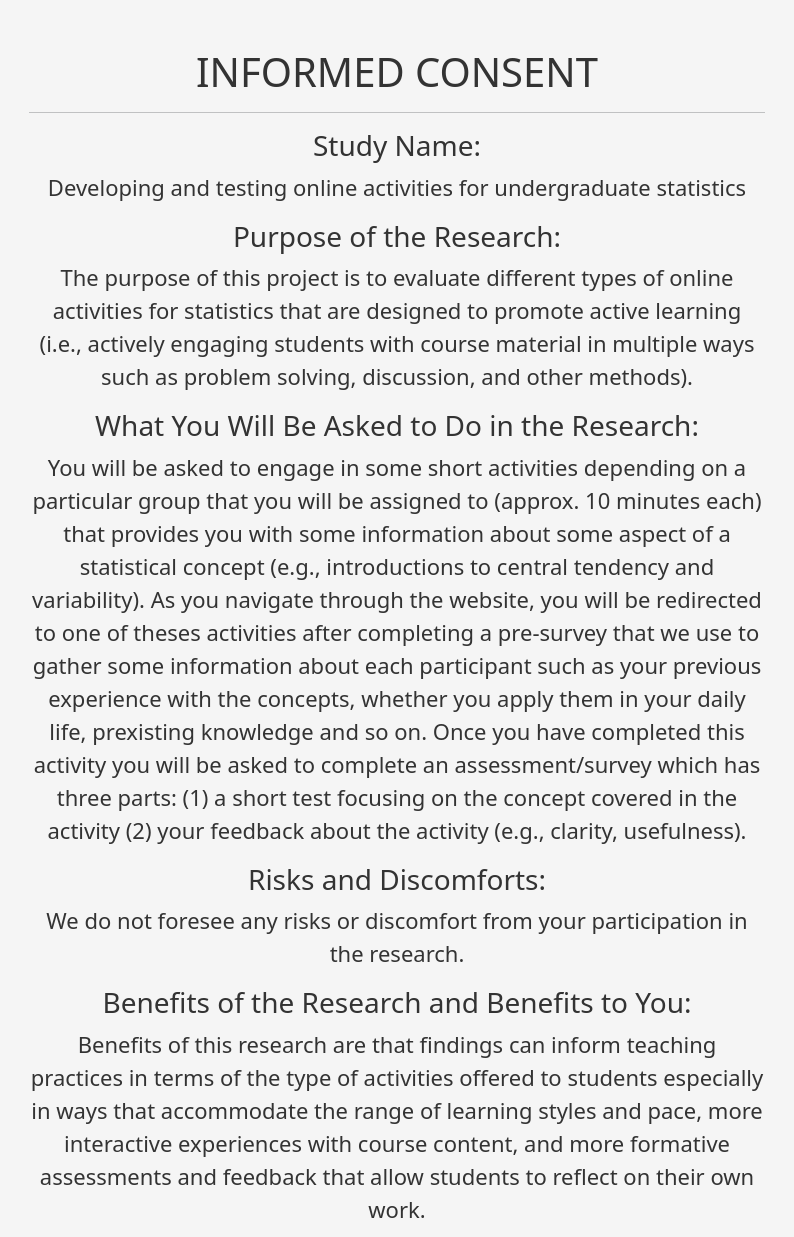
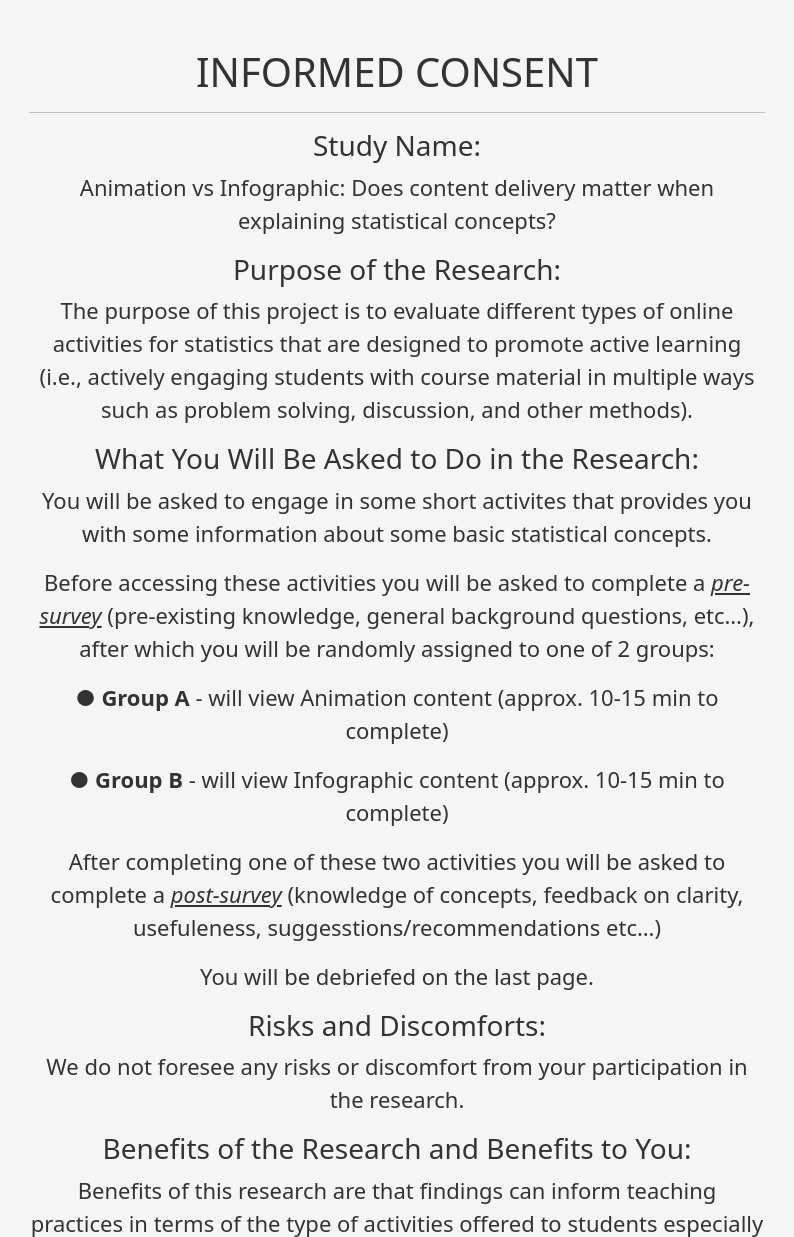
Before and after one commit to CraftInsights/FastAPIResearchStudy, a FastAPI app: page /ethics in a window 1280 px wide. Shown: the part 74-1311 px from the top of the page, without its empty margins (243-1037 px from the left). Run offline with FastAPI, Linux system fonts and the light colour scheme.

Commit message:
Small overhaul of site [infographics, pages, main.py]

```diff
--- a/assets/css/main.css
+++ b/assets/css/main.css
@@ -112,7 +112,7 @@ mark {
 }
 
 .carousel-inner img, .carousel-inner video {
-    max-height: 540px;  /* Adjust this value to fit your needs */
+    max-height: 740px;  /* Adjust this value to fit your needs */
     max-width: 960px;
     margin: 0 auto; /* Centers the image horizontally */
 }
--- a/main.py
+++ b/main.py
@@ -3,6 +3,7 @@ from fastapi.staticfiles import StaticFiles
 from fastapi.templating import Jinja2Templates
 from fastapi.responses import RedirectResponse, StreamingResponse, Response
 from filelock import FileLock
+
 import mimetypes
 import json
 import uuid
@@ -76,14 +77,12 @@ def homepage(request: Request):
     return templates.TemplateResponse("index.html", {"request": request})
 
 # Ethics + Consent page
-
 @app.get("/ethics")
 def ethics(request: Request):
     participant_id = str(uuid.uuid4())  # Generate a unique participant ID
     return templates.TemplateResponse("ethics.html", {"request": request, "participantID": participant_id})
 
 # Debrief
-
 @app.get("/debrief")
 def debrief(request: Request):
     return templates.TemplateResponse("debrief.html", {"request": request})
@@ -203,7 +202,6 @@ def infographic5(request: Request, participantID: str):
 def pre_survey(request: Request, participantID: str = None):
     return templates.TemplateResponse("pre_survey.html", {"request": request, "participantID": participantID})
 
-
 @app.get("/post_survey_videos")
 def post_survey_videos(participantID: str):
     post_survey_url = f"https://yorkufoh.ca1.qualtrics.com/jfe/form/SV_2rzqeitqJa1ZWpU?participantID={participantID}"
@@ -218,7 +216,6 @@ def post_survey_infographic(participantID: str):
 
 
 
-
 if __name__ == "__main__":
     import uvicorn
     uvicorn.run(app, host="0.0.0.0", port=8000)
--- a/templates/debrief.html
+++ b/templates/debrief.html
@@ -171,7 +171,7 @@
 
                 <hr class="mt-5 mb-5">
 
-                <h2>Survey for $20 Gift Card</h2>
+                <h2>Survey for $25 Gift Card Giveaway</h2>
                 <div class="container w-80">
                     <a class="btn btn-primary btn-lg mt-4 mb-3" href="https://yorkufoh.ca1.qualtrics.com/jfe/form/SV_eh8DVqzn0BNY2tU">Proceed</a>
                 </div>
--- a/templates/ethics.html
+++ b/templates/ethics.html
@@ -8,26 +8,31 @@
             <div id="ethics">
                 <h1 class="code-line" data-line-start=0 data-line-end=1 ><a id="Informed_Consent_0"></a>INFORMED CONSENT</h1>
                     <hr>
-                    <h3 class="code-line" data-line-start=2 data-line-end=3 ><a id="Study_Name_2"></a>Study Name:</h2>
-                    <p class="has-line-data" data-line-start="3" data-line-end="4">Developing and testing online activities for undergraduate statistics</p>
+                    <h3 class="code-line" data-line-start="2" data-line-end="3" ><a id="Study_Name_2"></a>Study Name:</h2>
+                    <p class="has-line-data" data-line-start="3" data-line-end="4">Animation vs Infographic: Does content delivery matter when explaining statistical concepts?</p>
                     <h3 class="code-line" data-line-start=5 data-line-end=6 ><a id="Purpose_of_the_Research_5"></a>Purpose of the Research:</h2>
                     <p class="has-line-data" data-line-start="6" data-line-end="7">The purpose of this project is to evaluate different types of online activities for statistics that are designed to promote active learning (i.e., actively engaging students with course material in multiple ways such as problem solving, discussion, and other methods).</p>
-                    <h3 class="code-line" data-line-start=8 data-line-end=9 ><a id="What_You_Will_Be_Asked_to_Do_in_the_Research_8"></a>What You Will Be Asked to Do in the Research:</h2>
-                    <p class="has-line-data" data-line-start="9" data-line-end="10">You will be asked to engage in some short activities depending on a particular group that you will be assigned to (approx. 10 minutes each) that provides you with some information about some aspect of a statistical concept (e.g., introductions to central tendency and variability). As you navigate through the website, you will be redirected to one of theses activities after completing a pre-survey that we use to gather some information about each participant such as your previous experience with the concepts, whether you apply them in your daily life, prexisting knowledge and so on. Once you have completed this activity you will be asked to complete an assessment/survey which has three parts: (1) a short test focusing on the concept covered in the activity (2) your feedback about the activity (e.g., clarity, usefulness).</p>
-                    <h3 class="code-line" data-line-start=11 data-line-end=12 ><a id="Risks_and_Discomforts_11"></a>Risks and Discomforts:</h2>
-                    <p class="has-line-data" data-line-start="12" data-line-end="13">We do not foresee any risks or discomfort from your participation in the research.</p>
-                    <h3 class="code-line" data-line-start=14 data-line-end=15 ><a id="Benefits_of_the_Research_and_Benefits_to_You_14"></a>Benefits of the Research and Benefits to You:</h2>
-                    <p class="has-line-data" data-line-start="15" data-line-end="16">Benefits of this research are that findings can inform teaching practices in terms of the type of activities offered to students especially in ways that accommodate the range of learning styles and pace, more interactive experiences with course content, and more formative assessments and feedback that allow students to reflect on their own work.</p>
-                    <h3 class="code-line" data-line-start=17 data-line-end=18 ><a id="Voluntary_Participation_and_Withdrawal_17"></a>Voluntary Participation and Withdrawal:</h2>
-                    <p class="has-line-data" data-line-start="18" data-line-end="19">Your participation in the study is completely voluntary and you may choose to stop participating at any time.  Your decision not to volunteer, to stop participating, or to refuse to answer particular questions will not influence the nature of your relationship with York University either now, or in the future. In the event you withdraw from the study, all associated data collected will be immediately destroyed wherever possible.</p>
-                    <h3 class="code-line" data-line-start=20 data-line-end=21 ><a id="Confidentiality_20"></a>Confidentiality:</h2>
-                    <p class="has-line-data" data-line-start="21" data-line-end="22">All information you supply during the research will be held in confidence. Data will be collected through the online platform, Qualtrics, in an anonymous manner, and stored on a secure server, data repository and/or encrypted USB. These data will be kept indefinitely in order to inform and advance the scientific/scholarly community. After the data collection period, which is occurring over a 2-year period, these data will be shared in an anonymized form publicly on a data repository like Open Science Framework (OSF) or Dataverse. Confidentiality will be provided to the fullest extent possible by law.</p>
-                    <p class="has-line-data" data-line-start="23" data-line-end="24">The data collected in this research project may be used – in an anonymized form - by members of the research team in subsequent research investigations exploring similar lines of inquiry.  Such projects will still undergo ethics review by the HPRC, our institutional REB.  Any secondary use of anonymized data by the research team will be treated with the same degree of confidentiality and anonymity as in the original research project.</p>
-                    <p class="has-line-data" data-line-start="25" data-line-end="26">“The researcher(s) acknowledge that the host of the online survey (i.e., Qualtrics) may automatically collect participant data without their knowledge (i.e., IP addresses.) Although this information may be provided or made accessible to the researchers, it will not be used or saved without participant’s consent on the researcher’s system.  Further, “Because this project employs e-based collection techniques, data may be subject to access by third parties as a result of various security legislation now in place in many countries and thus the confidentiality and privacy of data cannot be guaranteed during web-based transmission.”</p>
-                    <h3 class="code-line" data-line-start=27 data-line-end=28 ><a id="Questions_About_the_Research_27"></a>Questions About the Research?</h2>
-                    <p class="has-line-data" data-line-start="28" data-line-end="29">If you have questions about the research in general or about your role in the study, please feel free to contact Dr. Herbert by e-mail (<a href="mailto:herbertm@yorku.ca">herbertm@yorku.ca</a>).  This research has received ethics review and approval by the Human Participants Review Sub-Committee, York University’s Ethics Review Board and conforms to the standards of the Canadian Tri-Council Research Ethics guidelines. If you have any questions about this process, or about your rights as a participant in the study, please contact the Sr. Manager &amp; Policy Advisor for the Office of Research Ethics, 5th Floor, Kaneff Tower, York University (telephone 416-736-5914 or e-mail <a href="mailto:ore@yorku.ca">ore@yorku.ca</a>).</p>
-                    <h3 class="code-line" data-line-start=29 data-line-end=30 ><a id="Legal_Rights_and_Signatures_29"></a>Legal Rights and Signatures:</h2>
-                    <p class="has-line-data mb-4" data-line-start="30" data-line-end="31">I have understood the nature of this project being conducted by Dr. Herbert.  I am not waiving any of my legal rights by consenting to participate in this research.</p>information you supply during the research will be held in confidence. Data will be collected through the online platform, Qualtrics, in an anonymous manner, and stored on a secure server, data repository and/or encrypted USB. These data will be kept indefinitely in order to inform and advance the scientific/scholarly community. After the data collection period, which is occurring over a 2-year period, these data will be shared in an anonymized form publicly on a data repository like Open Science Framework (OSF) or Dataverse. Confidentiality will be provided to the fullest extent possible by law.</p>
+                    <h3 class="code-line" data-line-start="8" data-line-end="9" ><a id="What_You_Will_Be_Asked_to_Do_in_the_Research_8"></a>What You Will Be Asked to Do in the Research:</h2>
+                    <p class="has-line-data" data-line-start="9" data-line-end="10">You will be asked to engage in some short activites that provides you with some information about some basic statistical concepts.</p>
+                    <p class="has-line-data" data-line-start="11" data-line-end="12">Before accessing these activities you will be asked to complete a <u><i>pre-survey</i></u> (pre-existing knowledge, general background questions, etc…), after which you will be randomly assigned to one of 2 groups:</p>
+                    <p class="has-line-data" data-line-start="13" data-line-end="14">● <b>Group A</b> - will view Animation content (approx. 10-15 min to complete)</p>
+                    <p class="has-line-data" data-line-start="15" data-line-end="16">● <b>Group B</b> - will view Infographic content (approx. 10-15 min to complete)</p>
+                    <p class="has-line-data" data-line-start="17" data-line-end="18">After completing one of these two activities you will be asked to complete a <u><i>post-survey</i></u> (knowledge of concepts, feedback on clarity, usefuleness, suggesstions/recommendations etc…)</p>
+                    <p class="has-line-data" data-line-start="19" data-line-end="20">You will be debriefed on the last page.</p>
+                    <h3 class="code-line" data-line-start="21" data-line-end="22" ><a id="Risks_and_Discomforts_11"></a>Risks and Discomforts:</h2>
+                    <p class="has-line-data" data-line-start="22" data-line-end="23">We do not foresee any risks or discomfort from your participation in the research.</p>
+                    <h3 class="code-line" data-line-start="24" data-line-end="25" ><a id="Benefits_of_the_Research_and_Benefits_to_You_14"></a>Benefits of the Research and Benefits to You:</h2>
+                    <p class="has-line-data" data-line-start="25" data-line-end="26">Benefits of this research are that findings can inform teaching practices in terms of the type of activities offered to students especially in ways that accommodate the range of learning styles and pace, more interactive experiences with course content, and more formative assessments and feedback that allow students to reflect on their own work.</p>
+                    <h3 class="code-line" data-line-start="27" data-line-end="28" ><a id="Voluntary_Participation_and_Withdrawal_17"></a>Voluntary Participation and Withdrawal:</h2>
+                    <p class="has-line-data" data-line-start="29" data-line-end="30">Your participation in the study is completely voluntary and you may choose to stop participating at any time.  Your decision not to volunteer, to stop participating, or to refuse to answer particular questions will not influence the nature of your relationship with York University either now, or in the future. In the event you withdraw from the study, all associated data collected will be immediately destroyed wherever possible.</p>
+                    <h3 class="code-line" data-line-start="31" data-line-end="32" ><a id="Confidentiality_20"></a>Confidentiality:</h2>
+                    <p class="has-line-data" data-line-start="33" data-line-end="34">All information you supply during the research will be held in confidence. Data will be collected through the online platform, Qualtrics, in an anonymous manner, and stored on a secure server, data repository and/or encrypted USB. These data will be kept indefinitely in order to inform and advance the scientific/scholarly community. After the data collection period, which is occurring over a 2-year period, these data will be shared in an anonymized form publicly on a data repository like Open Science Framework (OSF) or Dataverse. Confidentiality will be provided to the fullest extent possible by law.</p>
+                    <p class="has-line-data" data-line-start="35" data-line-end="36">The data collected in this research project may be used – in an anonymized form - by members of the research team in subsequent research investigations exploring similar lines of inquiry.  Such projects will still undergo ethics review by the HPRC, our institutional REB.  Any secondary use of anonymized data by the research team will be treated with the same degree of confidentiality and anonymity as in the original research project.</p>
+                    <p class="has-line-data" data-line-start="37" data-line-end="38">“The researcher(s) acknowledge that the host of the online survey (i.e., Qualtrics) may automatically collect participant data without their knowledge (i.e., IP addresses.) Although this information may be provided or made accessible to the researchers, it will not be used or saved without participant’s consent on the researcher’s system.  Further, “Because this project employs e-based collection techniques, data may be subject to access by third parties as a result of various security legislation now in place in many countries and thus the confidentiality and privacy of data cannot be guaranteed during web-based transmission.”</p>
+                    <h3 class="code-line" data-line-start="39" data-line-end="40" ><a id="Questions_About_the_Research_27"></a>Questions About the Research?</h2>
+                    <p class="has-line-data" data-line-start="41" data-line-end="42">If you have questions about the research in general or about your role in the study, please feel free to contact Dr. Herbert by e-mail (<a href="mailto:herbertm@yorku.ca">herbertm@yorku.ca</a>).  This research has received ethics review and approval by the Human Participants Review Sub-Committee, York University’s Ethics Review Board and conforms to the standards of the Canadian Tri-Council Research Ethics guidelines. If you have any questions about this process, or about your rights as a participant in the study, please contact the Sr. Manager &amp; Policy Advisor for the Office of Research Ethics, 5th Floor, Kaneff Tower, York University (telephone 416-736-5914 or e-mail <a href="mailto:ore@yorku.ca">ore@yorku.ca</a>).</p>
+                    <h3 class="code-line" data-line-start="43" data-line-end="44" ><a id="Legal_Rights_and_Signatures_29"></a>Legal Rights and Signatures:</h2>
+                    <p class="has-line-data mb-4" data-line-start="45" data-line-end="46">I have understood the nature of this project being conducted by Dr. Herbert.  I am not waiving any of my legal rights by consenting to participate in this research.</p>information you supply during the research will be held in confidence. Data will be collected through the online platform, Qualtrics, in an anonymous manner, and stored on a secure server, data repository and/or encrypted USB. These data will be kept indefinitely in order to inform and advance the scientific/scholarly community. After the data collection period, which is occurring over a 2-year period, these data will be shared in an anonymized form publicly on a data repository like Open Science Framework (OSF) or Dataverse. Confidentiality will be provided to the fullest extent possible by law.</p>
             </div>
             <div class="consent-box mt-5">
                 <div class="form-check">
--- a/templates/index.html
+++ b/templates/index.html
@@ -4,7 +4,8 @@
     <!-- Your index.html specific content goes here -->
     <div class="jumbotron">
         <div class="container mt-5">
-          <h1 class="display-4 mb-3"><b>Developing and testing online activities for undergraduate statistics</b></h1>
+          <h1 class="display-4 mb-3"><b><strong>Animation vs Infographic:</strong></b></h1>
+          <h2 class="display-6 mb-4"><b>Does content delivery matter when explaining statistical concepts?</b></h2>
           <p class="lead">by Nahuel Melgarejo</p>
           <p class="lead">supervised by Dr. Herbert</p>
           <p class="lead">Department of Psychology</p>
@@ -18,7 +19,7 @@
             </ul>
             <p class="has-line-data" data-line-start="2" data-line-end="3">Participants will be asked to complete a <b>pre-survey</b> to gauge their confidence in their statistics knowledge before being randomly assigned to one of two groups - Group A or Group B.</p>
             <p class="has-line-data" data-line-start="4" data-line-end="5">After viewing the content, participants will take a <b>post-survey</b> to evaluate their understanding of the statistical concepts that were explained and presented.</p>
-            <p class="has-line-data" data-line-start="4" data-line-end="5">Finally, you will be debriefed on the last web page where participants may take a survey to enter your email for a <b>$20 Amazon gift card</b> giveaway.</p>
+            <p class="has-line-data" data-line-start="4" data-line-end="5">Finally, you will be debriefed on the last web page where participants will be given a chance to win <b>one</b> of <b>four $25 Amazon gift cards</b> by entering their email.</p>
           </div>
           <a class="btn btn-primary btn-lg mt-3 mb-5" href="/ethics" role="button">Proceed</a>
         </div>
--- a/templates/video1.html
+++ b/templates/video1.html
@@ -16,7 +16,7 @@
                 </div>
                 <!-- Dismissible Alert -->
                 <div class="alert alert-warning alert-dismissible fade show" role="alert">
-                    <p>⚙️ If you wish to have captions in fullscreen mode, you must manually turn them on by clicking the three dots in the bottom right corner </p>
+                    <p>⚙️ If you wish to have captions in fullscreen mode, you must manually turn them on in the bottom right corner of the video player</p>
                     <button type="button" class="btn-close" data-bs-dismiss="alert" aria-label="Close"></button>
                 </div>
 
```
Also changed, not shown: assets/img/Flyer.png, assets/img/metaimage.png, assets/img/psychdepartment.png, assets/infographics/infographic3.png, assets/infographics/infographic4.png, assets/infographics/infographic4b.png, assets/infographics/infographic5.png, assets/infographics/infographic5b.png.
